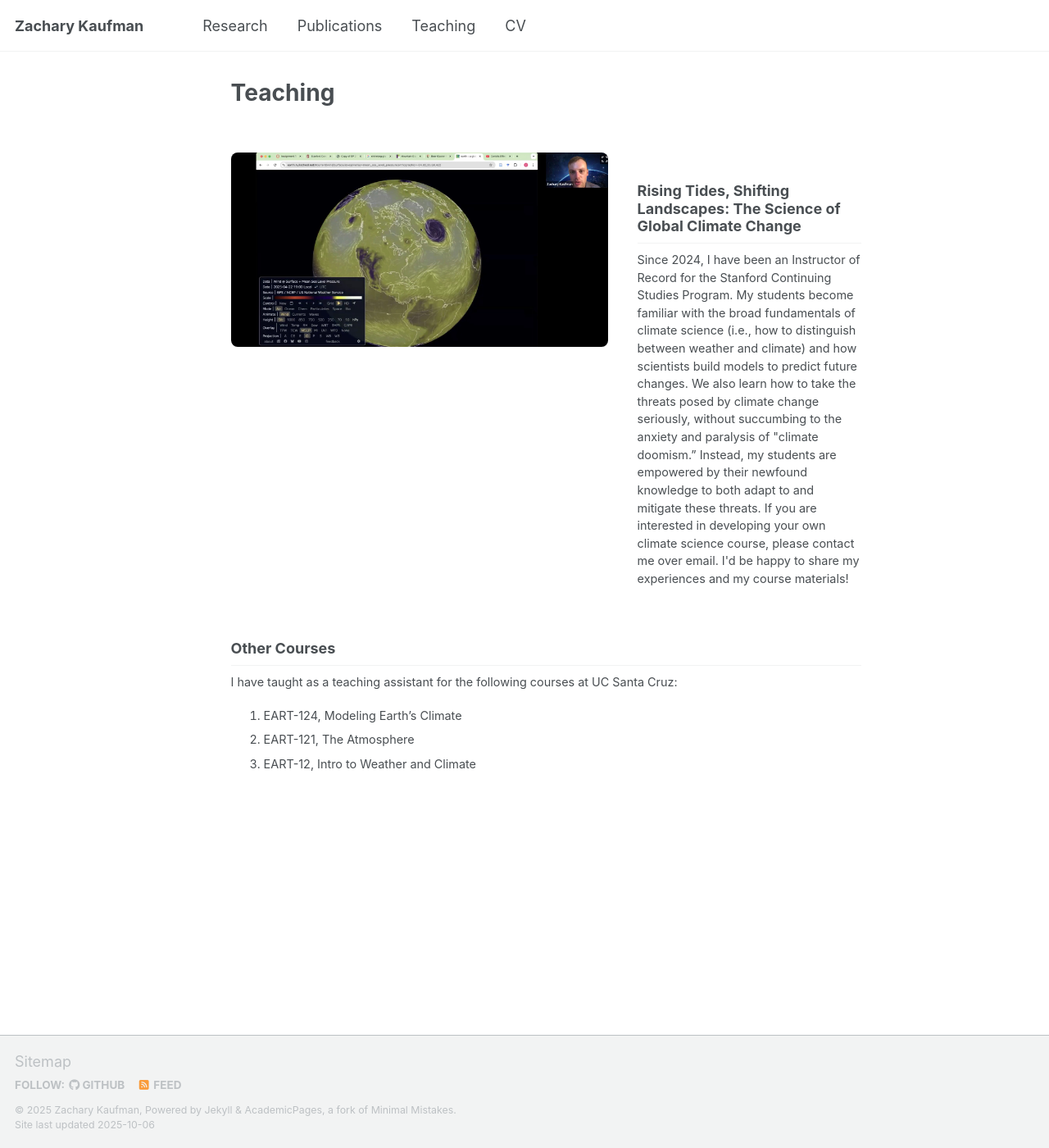
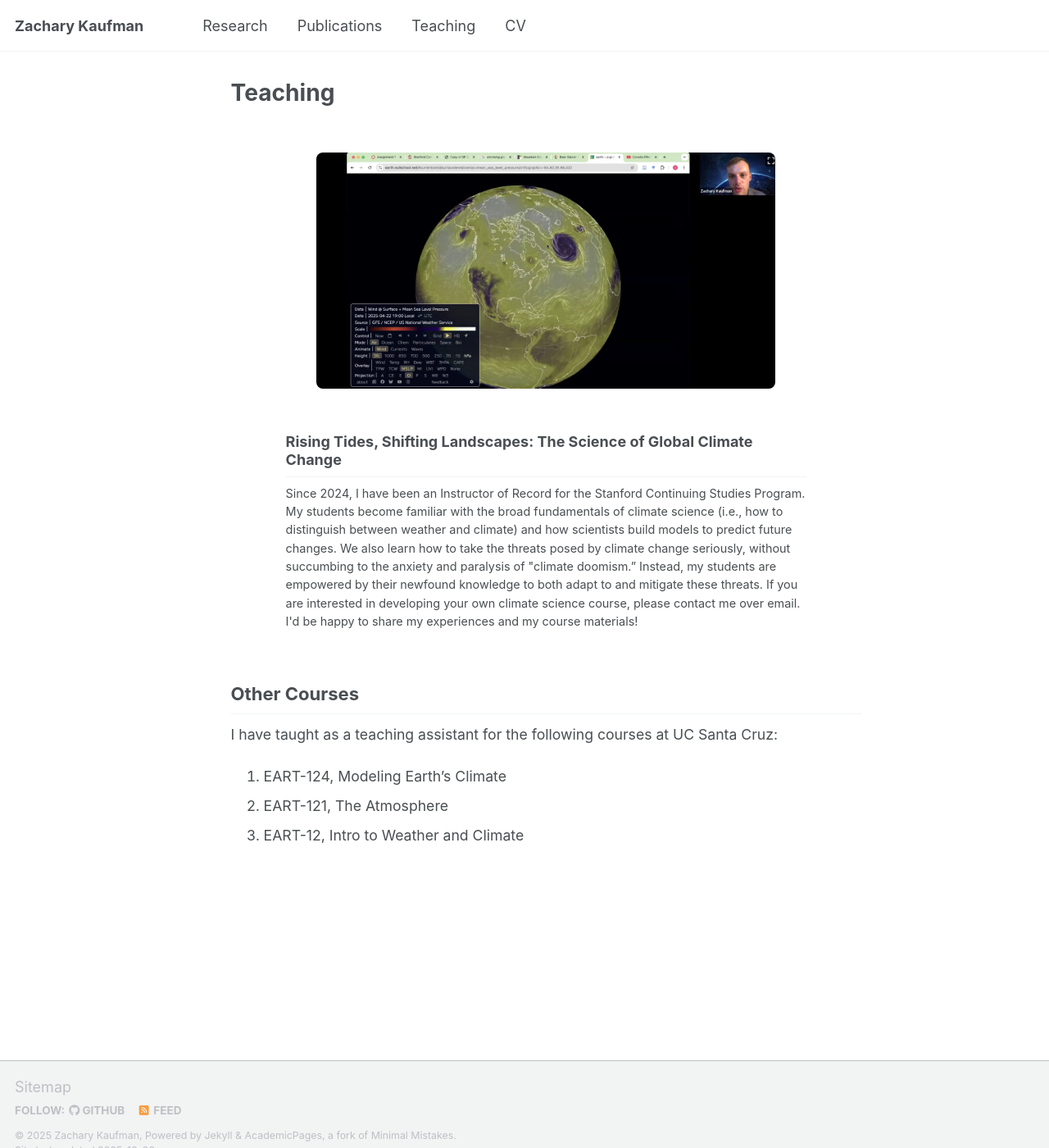
Before and after one commit to ZackKaufman/ZackKaufman.github.io, a Jekyll site: the page built from _pages/teaching.md, in a window 1280 px wide and 1400 px high. Shown: the whole window at 82% size. Built offline with Jekyll 4.4.1, drawn with Linux system fonts in a browser that asks for light colours; a script that is not in the unit is left out.

Commit message:
changed teaching image orientation

```diff
--- a/_pages/teaching.md
+++ b/_pages/teaching.md
@@ -7,7 +7,7 @@ classes: [teaching-page]
 ---
 
 <!-- ① Two-column item identical to research layout -->
-<div class="teaching-item">
+<div class="teaching-item teaching-item--stacked">
   <div class="teaching-media">
     <img src="/images/Teaching/ContStudies_Classpic.jpg" alt="Classroom" />
   </div>
--- a/assets/css/main.scss
+++ b/assets/css/main.scss
@@ -153,7 +153,7 @@
 /* single-column section styling */
 .teaching-overview {
   margin-top: 2.5rem;
-  font-size: 0.8rem;
+  font-size: 0.98rem;
   line-height: 1.55;
 }
 
@@ -167,3 +167,36 @@
   }
   .teaching-media img { max-height: none; }
 }
+
+
+/* === Stacked variant: image above, centered; text full width === */
+.teaching-item--stacked {
+  display: grid;
+  grid-template-columns: 1fr;
+  grid-template-areas:
+    "media"
+    "text";
+  row-gap: 1rem;
+}
+
+/* center the image block */
+.teaching-item--stacked .teaching-media {
+  justify-self: center;          /* centers the grid item horizontally */
+  width: 100%;
+  max-width: 560px;               /* cap image block width; tweak to taste */
+}
+
+.teaching-item--stacked .teaching-media img {
+  display: block;
+  width: 100%;
+  height: auto;
+  max-height: none;               /* allow natural height */
+  object-fit: contain;
+}
+
+/* make the text comfortably wide and centered */
+.teaching-item--stacked .teaching-text {
+  max-width: 70ch;                /* readable line length */
+  margin: 0 auto;                 /* center within page width */
+  line-height: 1.55;
+}
```
